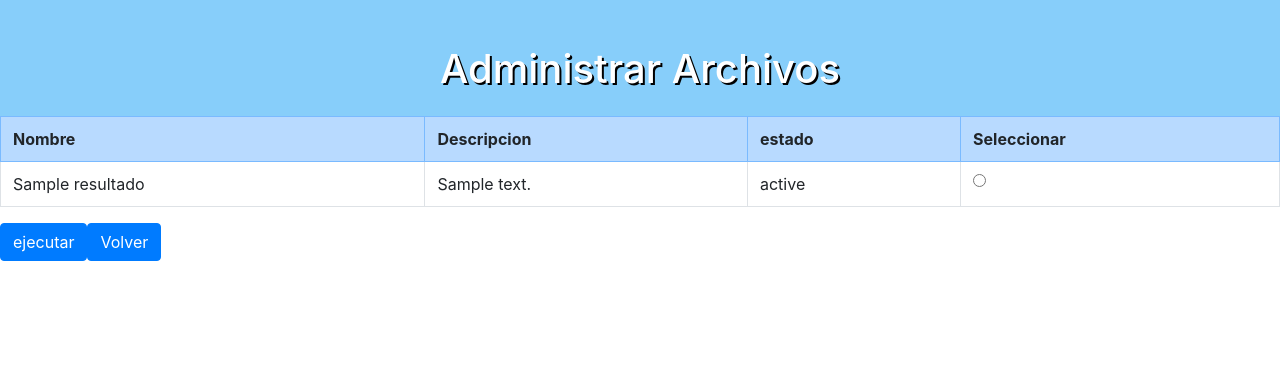
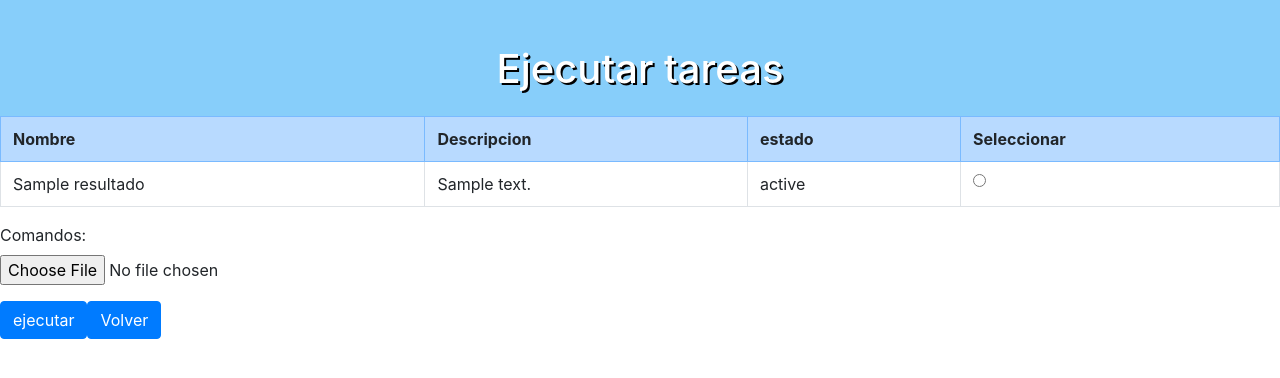
Before and after one commit to 0x1ef/seminario, a PHP site: template view/mostrar.php in a window 1280 px wide. Shown: the top 378 px of the page. Run offline with PHP 8.4, Linux system fonts and the light colour scheme; the template is opened without the code that fills it: most values are stand-ins (such as "Sample title", 1, 10 or a date in 2020).

Commit message:
Permisos

```diff
--- a/model/archivo.php
+++ b/model/archivo.php
@@ -59,6 +59,12 @@ class Archivo
 		$resultado->execute();
 	}
 
+	public function finalizar($nombre){
+		$sql="UPDATE tarea SET estado=3 where titulo='$nombre'";
+		$resultado=$this->pdo->prepare($sql);
+		$resultado->execute();
+	}
+
 	public function obtenerUsr($id){
 		$sql="SELECT nombreusuario FROM usuario where id=:id";
 		$resultado=$this->pdo->prepare($sql);
--- a/view/mostrar.php
+++ b/view/mostrar.php
@@ -1,7 +1,7 @@
 <?php
-    echo "<header><h1>Administrar Archivos</h1></header>";
+    echo "<header><h1>Ejecutar tareas</h1></header>";
 
-	echo "<form method='POST' action='index.php?c=archivo&a=ejecutar'>";
+	echo "<form method='POST' action='index.php?c=archivo&a=ejecutar' enctype='multipart/form-data'>";
     echo "<table class='table table-bordered'>";
     echo "<tr class='table-primary'>";
     echo "<th>Nombre</th><th>Descripcion</th><th>estado</th><th>Seleccionar</th>";
@@ -16,6 +16,11 @@
         echo "</tr>";
 	}
     echo "</table>";
+    echo "
+    <div class='form-group'>
+        <label for='com'>Comandos:</label>
+        <input class='form-control-file' type='file' name='comandos'>
+    </div>";
 	echo "<input class='btn btn-primary' type='submit' value='ejecutar'>";
 	echo "<a href='index.php?c=usuariocomun&a=index' class='btn btn-primary'>Volver</a>";
 	echo "</form>";
```
Also changed, not shown: controller/archivo.php (+22 -2 lines), 1 other file.
